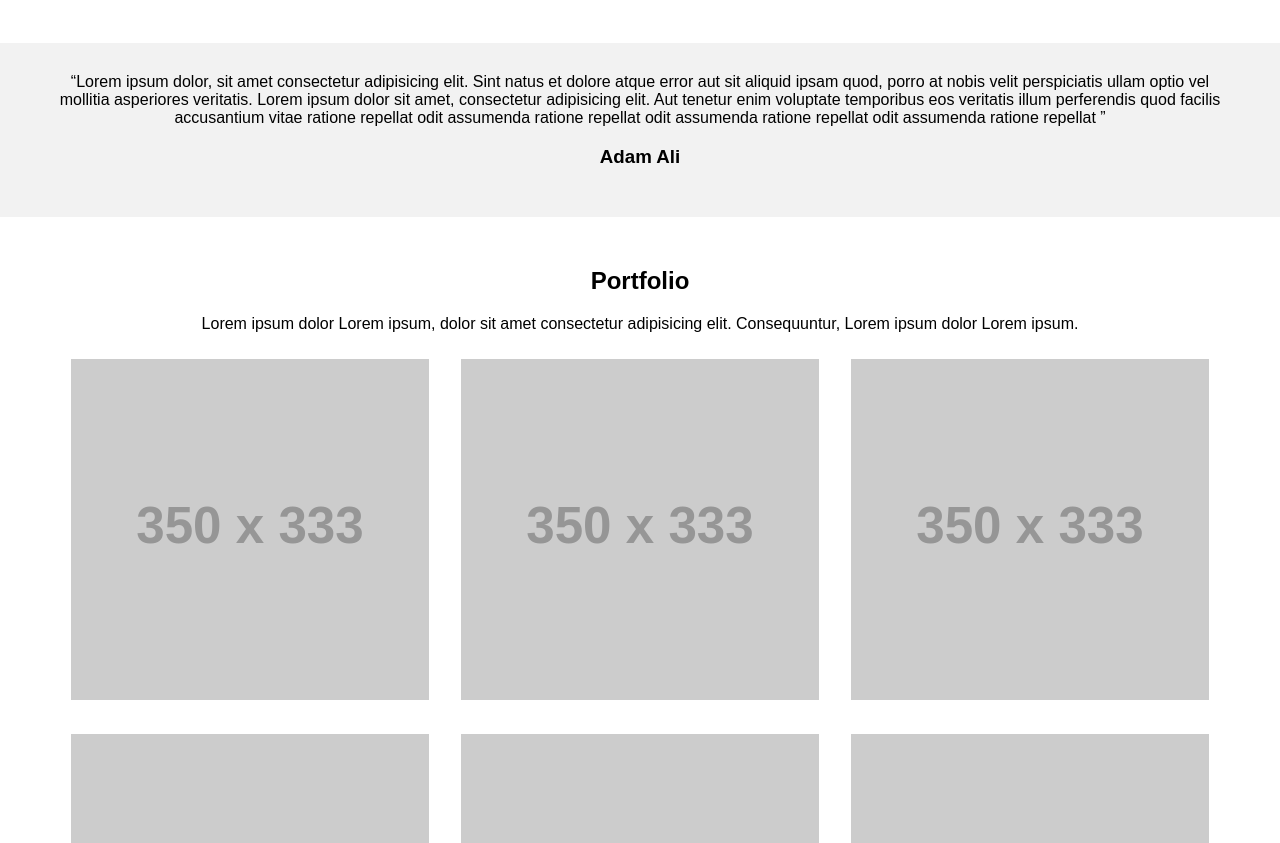
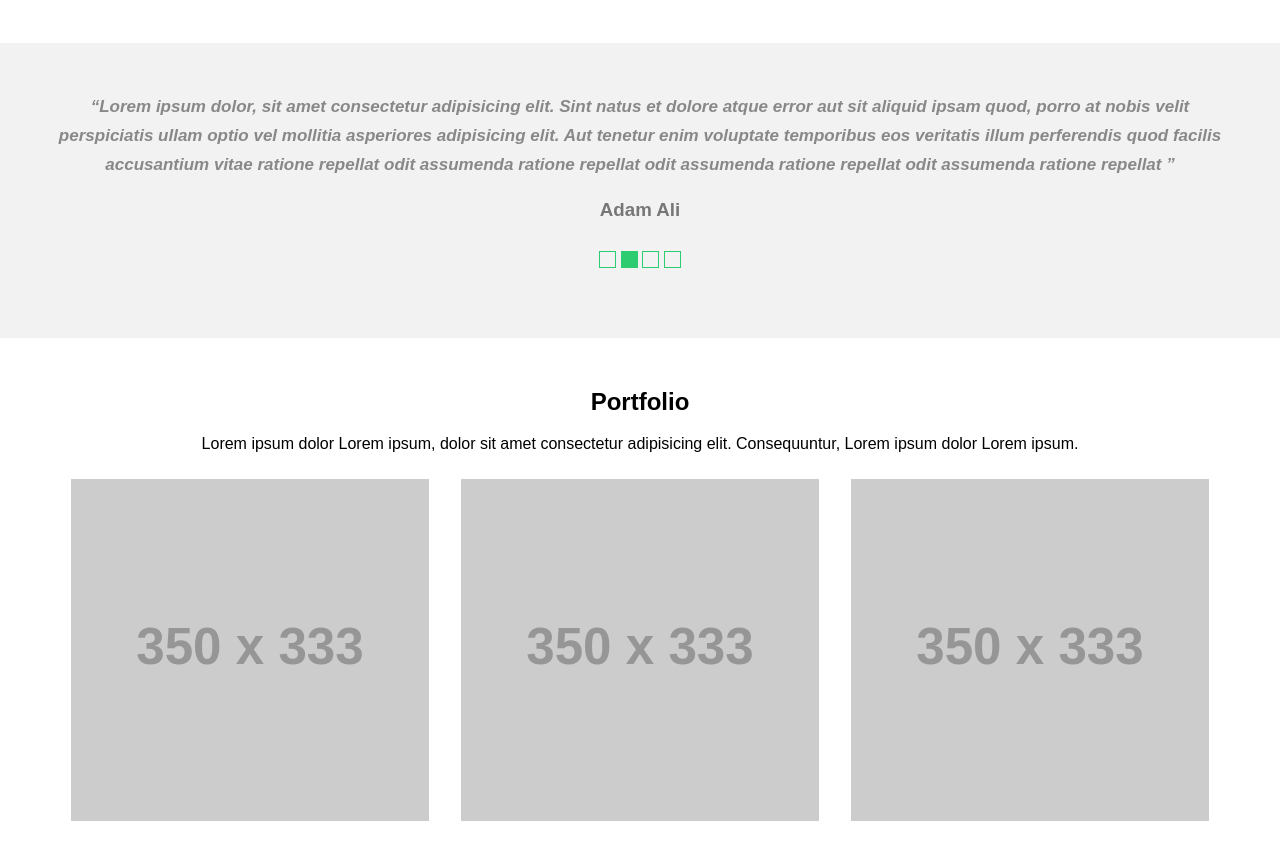
Before and after one commit to saddamarbaa/preview2htmlLv1, a plain HTML site: page index.html in a window 1280 px wide. Shown: the part 3760-4603 px from the top of the page. Drawn offline with Linux system fonts and the light colour scheme; placeholder pictures from the web are drawn by us.

Commit message:
Styling  testemonials  part is done

```diff
--- a/css/main.css
+++ b/css/main.css
@@ -338,9 +338,41 @@
 
     .testemonials {
         background: #f2f2f2;
-        padding-top: 30px;
-        padding-bottom: 30px;
+        padding-top: 50px;
+        padding-bottom: 50px;
         text-align: center;
+    }
+
+    .testemonials q {
+        color: #888;
+        font: italic bold 17px/1.7 Arial, Tahoma
+    }
+
+    .testemonials h3 {
+        color: #777;
+        margin-bottom: 30px;
+    }
+
+    .testemonials ul {
+        list-style: none;
+        padding-left: 0;
+    }
+
+    .testemonials ul li {
+        width: 15px;
+        height: 15px;
+        border: 1px solid #2DCC70;
+        text-align: center;
+        display: inline-block;
+        cursor: pointer;
+    }
+
+    .testemonials ul li.active {
+        background: #2DCC70;
+    }
+
+    .testemonials ul li:hover {
+        background: #2DCC70;
     }
     /*  End Testemonials */
     /* Start Portfolio  */
--- a/index.html
+++ b/index.html
@@ -326,10 +326,16 @@
 
     <div class="testemonials">
         <div class="container">
-            <q>Lorem ipsum dolor, sit amet consectetur adipisicing elit. Sint natus et dolore atque error aut sit aliquid ipsam quod, porro at nobis velit perspiciatis ullam optio vel mollitia asperiores veritatis. Lorem ipsum dolor sit amet, consectetur
+            <q>Lorem ipsum dolor, sit amet consectetur adipisicing elit. Sint natus et dolore atque error aut sit aliquid ipsam quod, porro at nobis velit perspiciatis ullam optio vel mollitia asperiores
                 adipisicing elit. Aut tenetur enim voluptate temporibus eos veritatis illum perferendis quod facilis accusantium vitae ratione repellat odit assumenda ratione repellat odit assumenda ratione repellat odit assumenda ratione repellat
               </q>
             <h3>Adam Ali</h3>
+            <ul>
+                <li></li>
+                <li class="active"></li>
+                <li></li>
+                <li></li>
+            </ul>
         </div>
     </div>
 
```
